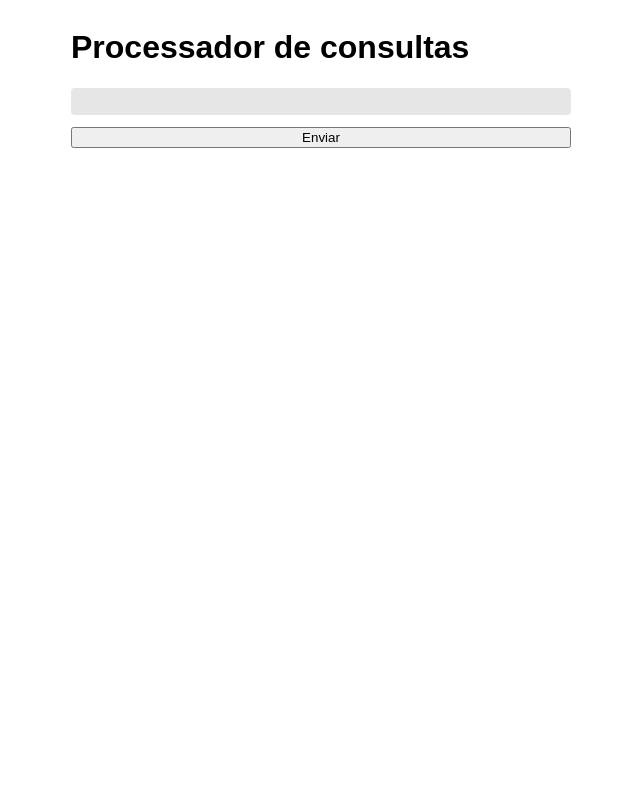
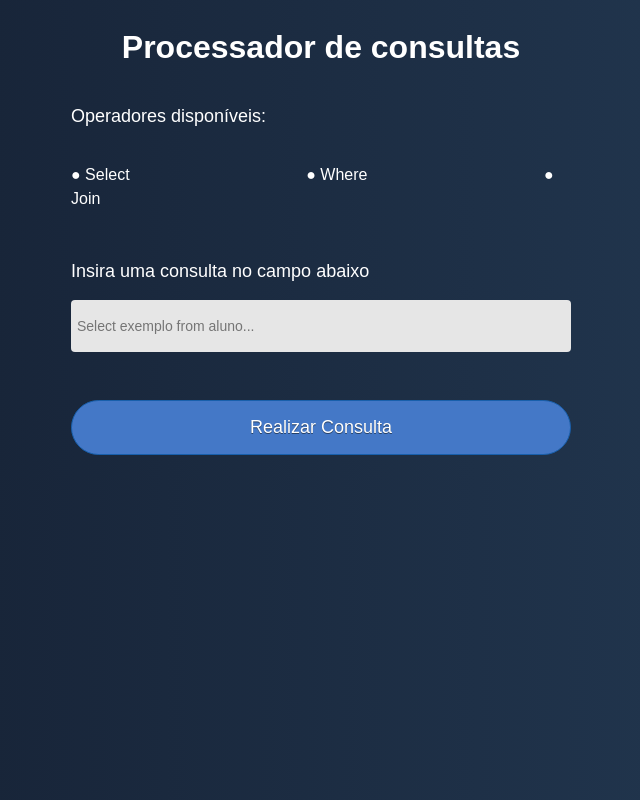
Before and after one commit to brennoharten/processador_Consultas, a plain HTML site: page index.html in a window 1280 px wide. Shown: the whole page, without its empty margins (319-959 px from the left). Drawn offline with Linux system fonts and the light colour scheme.

Commit message:
Mudanças no css
mudando apenas o basico

```diff
--- a/index.html
+++ b/index.html
@@ -4,37 +4,26 @@
     <meta charset="UTF-8">
     <meta http-equiv="X-UA-Compatible" content="IE=edge">
     <meta name="viewport" content="width=device-width, initial-scale=1.0">
+    <link rel="stylesheet" href="style.css">
     <title>Processador de consultas</title>
 </head>
 <script src="operator.js">
 </script>
 <script src="main.js">
 </script>
-<style>
-    html {
-        display: flex;
-        justify-content: center;
-        font-family: sans-serif;
-    }
 
-    body {
-        display: flex;
-        flex-direction: column;
-        width: 500px;
-    }
-    input {
-        padding: 6px;
-        border-radius: 4px;
-        outline: none;
-        background: rgb(230, 230, 230);
-        border: none;
-        margin-bottom: 12px;
-    }
+<body>
+    <h1 class="Title">Processador de consultas</h1>
+    <p class="Sub-title">Operadores disponíveis:</p>
 
-</style>
-<body>
-    <h1>Processador de consultas</h1>
-        <input type="text" name="command" id="command">
-        <button onclick="onSubmit()">Enviar</button>
+    <p id="itens"> ● Selectㅤㅤㅤㅤㅤㅤㅤㅤㅤㅤㅤㅤ● Whereㅤㅤㅤㅤㅤㅤㅤㅤㅤㅤㅤㅤ● Joinㅤㅤㅤㅤㅤㅤㅤ</p>
+    <br>
+
+    <p class="Sub-title">Insira uma consulta no campo abaixo</p>
+
+        <input type="text" name="command" id="command" placeholder="Select exemplo from aluno..."/>
+        <p>
+        <button class="myButton" onclick="onSubmit()">Realizar Consulta</button>
+
 </body>
 </html>
--- /dev/null
+++ b/style.css
@@ -0,0 +1,62 @@
+html {
+    display: flex;
+    justify-content: center;
+    font-family: sans-serif;
+}
+
+.Title{
+    color: white;
+    align-self: center;
+}
+
+.Sub-title{
+    font-size: 18px;
+    color: white;
+}
+
+#itens{
+    color: white;
+}
+
+
+body {
+    background: #141E30;  /* fallback for old browsers */
+    background: -webkit-linear-gradient(to left, #243B55, #141E30);  /* Chrome 10-25, Safari 5.1-6 */
+    background: linear-gradient(to left, #243B55, #141E30); /* W3C, IE 10+/ Edge, Firefox 16+, Chrome 26+, Opera 12+, Safari 7+ */
+    display: flex;
+    flex-direction: column;
+    width: 500px;
+}
+.myButton {
+    margin-top:20px ;
+    width: 100%;
+	background-color:#4478c7;
+	border-radius:30px;
+	border:1px solid #185fab;
+	display:inline-block;
+	cursor:pointer;
+	color:#ffffff;
+	font-family:Arial;
+	font-size:18px;
+	padding:16px 31px;
+	text-decoration:none;
+	text-shadow:0px 1px 0px #274166;
+}
+.myButton:hover {
+	background-color:#2a59bf;
+}
+.myButton:active {
+	position:relative;
+	top:1px;
+}
+
+input {
+    height:40px;
+    padding: 6px;
+    font-size: 14px;
+    border-radius: 4px;
+    outline: none;
+    background: rgb(230, 230, 230);
+    border: none;
+    margin-bottom: 12px;
+}
```
